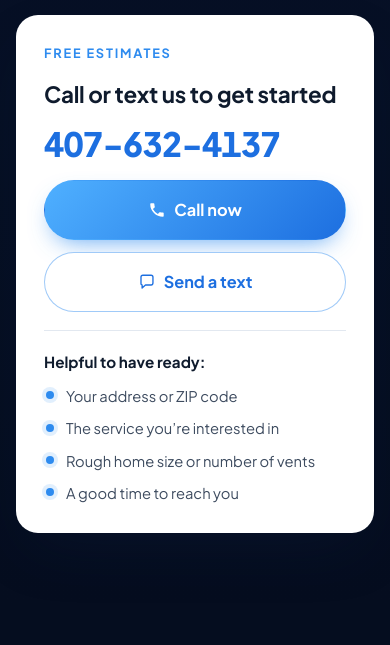
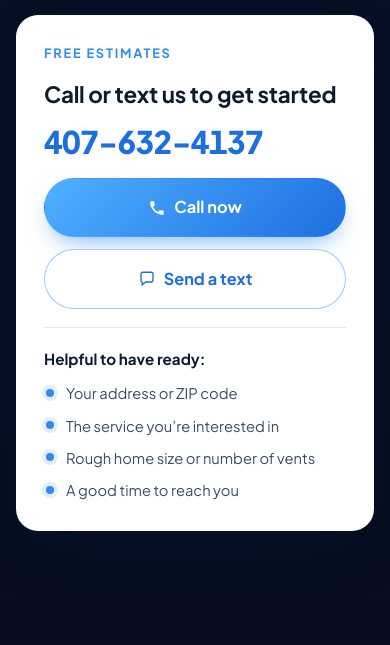
Before and after one commit to Nilzet10/air-haven-website, a plain HTML site: page index.html in a window 390 px wide. Shown: the part 8500-9145 px from the top of the page. Drawn offline with Linux system fonts and the light colour scheme.

Commit message:
Keep the contact section inside narrow phone screens
The call box buttons and big phone number could push the contact section past the edge on 320px-wide phones.

Co-Authored-By: Claude Opus 5.5 <noreply@anthropic.com>

```diff
--- a/styles.css
+++ b/styles.css
@@ -409,12 +409,12 @@ blockquote footer { color: var(--cyan-300); font-weight: 700; }
 .call-card .eyebrow { margin: 0; }
 .call-card h3 { color: var(--ink); font-size: clamp(1.4rem, 2.4vw, 1.8rem); margin: 0; }
 .call-number {
-  font-size: clamp(2.1rem, 5vw, 3rem); font-weight: 800; letter-spacing: -.02em;
+  font-size: clamp(1.8rem, 8vw, 3rem); font-weight: 800; letter-spacing: -.02em;
   color: var(--blue-600); text-decoration: none; line-height: 1.1;
   font-variant-numeric: tabular-nums;
 }
 .call-actions { display: flex; flex-wrap: wrap; gap: 12px; }
-.call-actions .btn { flex: 1 1 180px; }
+.call-actions .btn { flex: 1 1 160px; }
 .btn-outline { color: var(--blue-600); border-color: rgba(46, 139, 239, .45); background: #fff; }
 .btn-outline:hover { border-color: var(--blue-500); background: rgba(46, 139, 239, .06); }
 .call-ready { border-top: 1px solid var(--line); padding-top: 18px; }
@@ -478,7 +478,7 @@ blockquote footer { color: var(--cyan-300); font-weight: 700; }
   .testimonial-inner,
   .why-inner,
   .faq-inner,
-  .contact-inner { grid-template-columns: 1fr; gap: 44px; }
+  .contact-inner { grid-template-columns: minmax(0, 1fr); gap: 44px; }
   .testimonial .photo-tall,
   .why .photo-tall { justify-self: center; max-width: 360px; }
   .faq-inner .section-head { position: static; }
```
